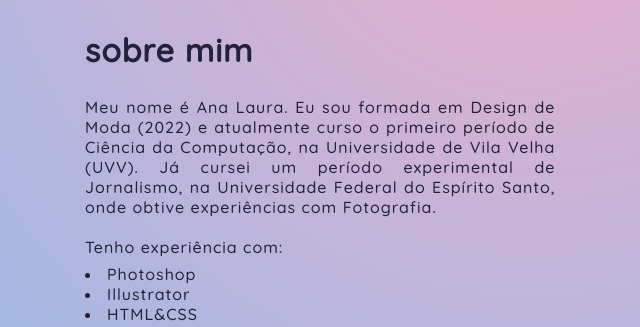
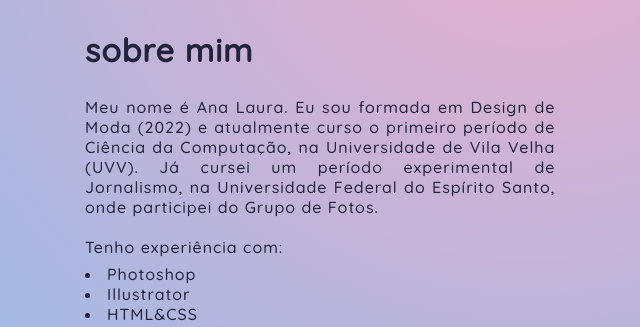
Before and after one commit to analaurabrito/PortfolioWEB, a plain HTML site: page index.html in a window 1280 px wide. Shown: the part 770-1097 px from the top of the page, 107-747 px from the left. Drawn offline with Linux system fonts and the light colour scheme.

Commit message:
Update index.html

```diff
--- a/index.html
+++ b/index.html
@@ -26,7 +26,7 @@
     <main>
         <section id="about">
             <div class="about"><h3>sobre mim</h3>
-            <p id="about">Meu nome é Ana Laura. Eu sou formada em Design de Moda (2022) e atualmente curso o primeiro período de Ciência da Computação, na Universidade de Vila Velha (UVV). Já cursei um período experimental de Jornalismo, na Universidade Federal do Espírito Santo, onde obtive experiências com Fotografia.<br><br>Tenho experiência com:</p>
+            <p id="about">Meu nome é Ana Laura. Eu sou formada em Design de Moda (2022) e atualmente curso o primeiro período de Ciência da Computação, na Universidade de Vila Velha (UVV). Já cursei um período experimental de Jornalismo, na Universidade Federal do Espírito Santo, onde participei do Grupo de Fotos.<br><br>Tenho experiência com:</p>
             <ul><li>Photoshop</li>
             <li>Illustrator</li>
             <li>HTML&CSS</li>
```
